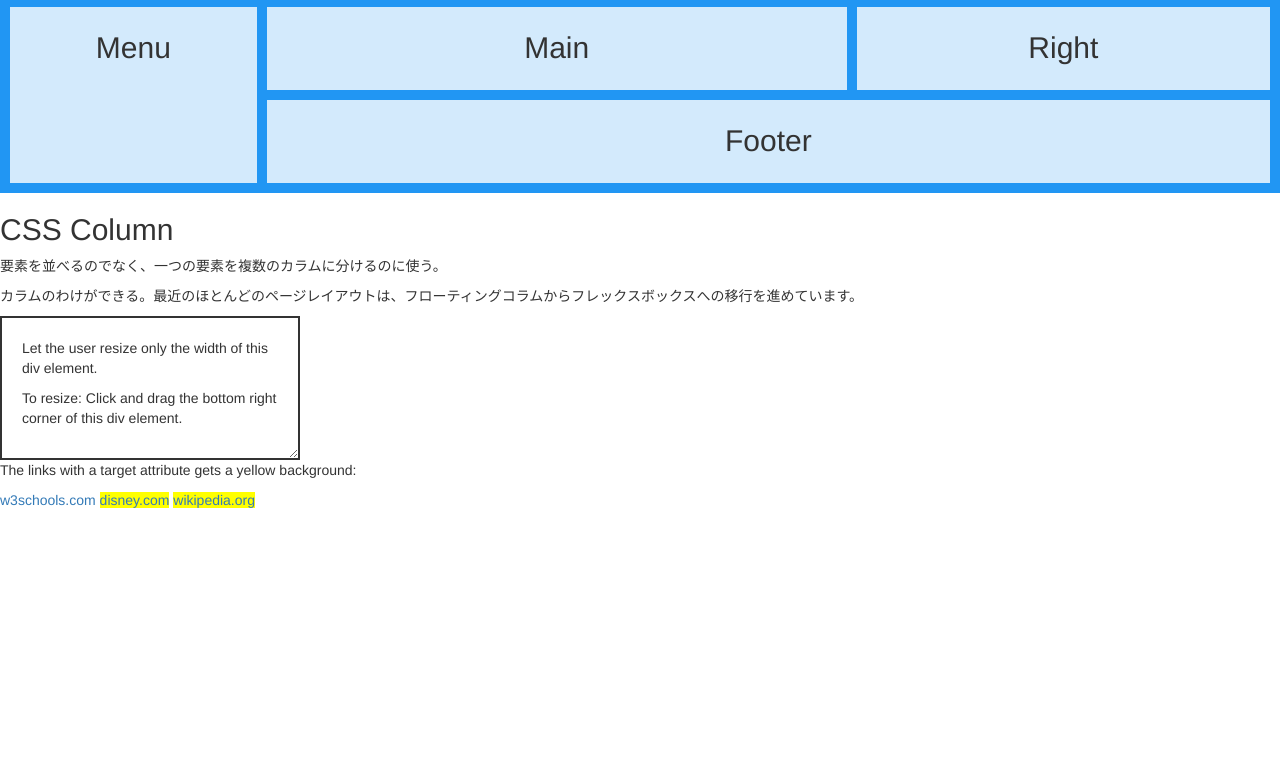
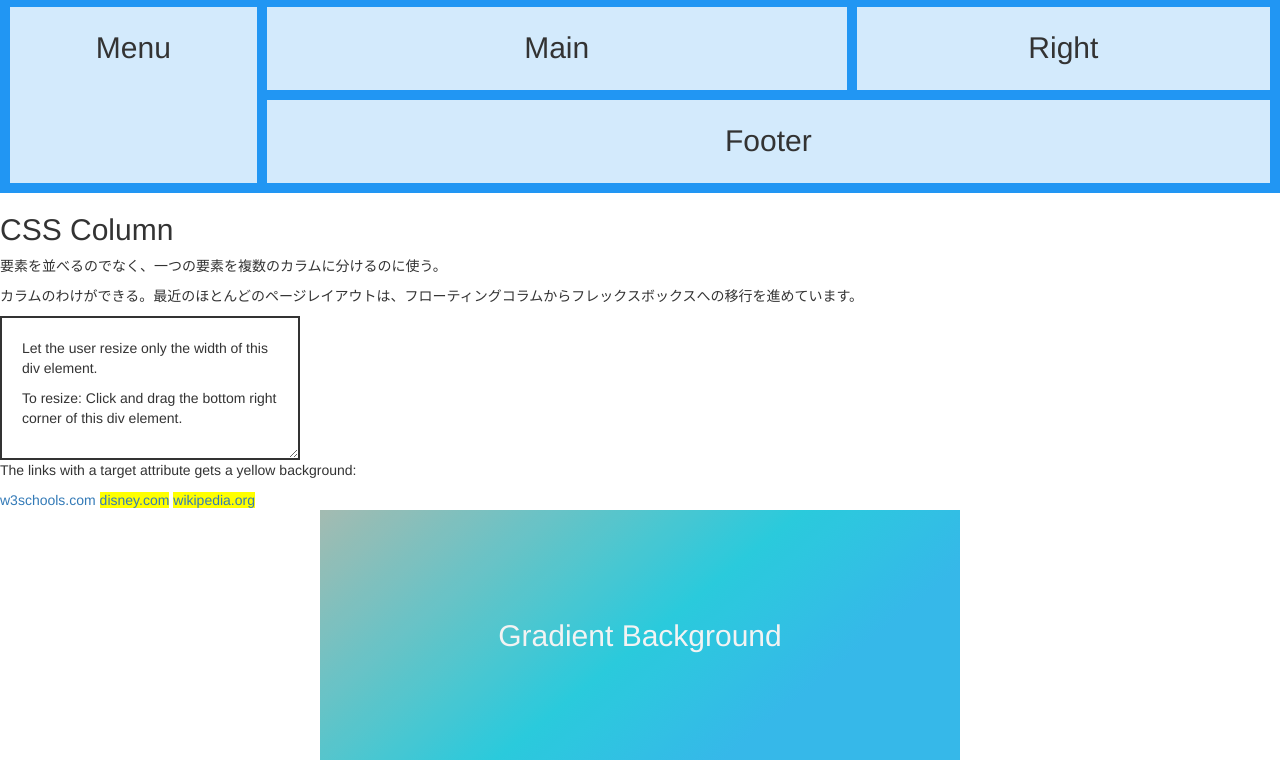
Before and after one commit to t-morisawa/css-tutorial, a plain HTML site: page index.html in a window 1280 px wide. Shown: the part 1395-2155 px from the top of the page. Before the commit the page ends 1905 px from the top, so only its background shows below. Drawn offline with nearby package versions, Linux system fonts and the light colour scheme.

Commit message:
update (finish)

```diff
--- a/css/styles.css
+++ b/css/styles.css
@@ -111,3 +111,12 @@ div.sticky {
 .target-first a[target] {
   background-color: yellow;
 }
+
+.gradient-first {
+  height: 250px;
+  width: 50%;
+  background-color: #1fc8db;
+  background-image: linear-gradient(141deg, #9fb8ad 0%, #1fc8db 51%, #2cb5e8 75%);
+  color: white;
+  opacity: 0.95;
+}
--- a/index.html
+++ b/index.html
@@ -73,5 +73,7 @@
         <a href="http://www.disney.com" target="_blank">disney.com</a>
         <a href="http://www.wikipedia.org" target="_top">wikipedia.org</a>
         </div>
+        <div class="gradient-first" style="text-align:center;margin:auto;color:#f3f3f3;font-size:30px;font-weight:550;padding-top:105px;">
+            Gradient Background</div>
     </body>
 </html>
```
